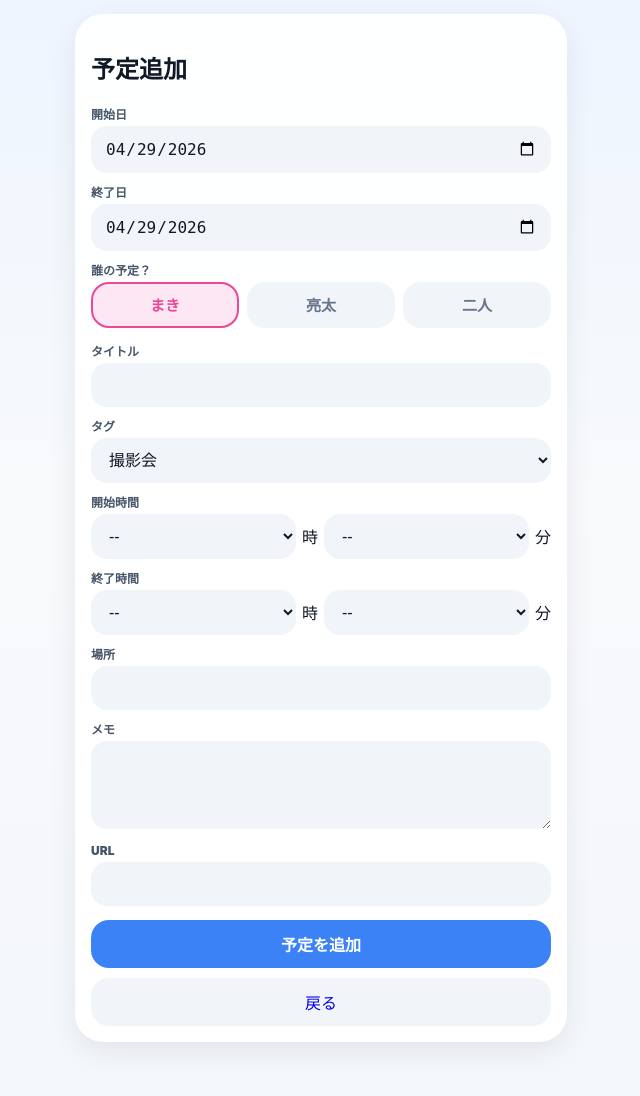
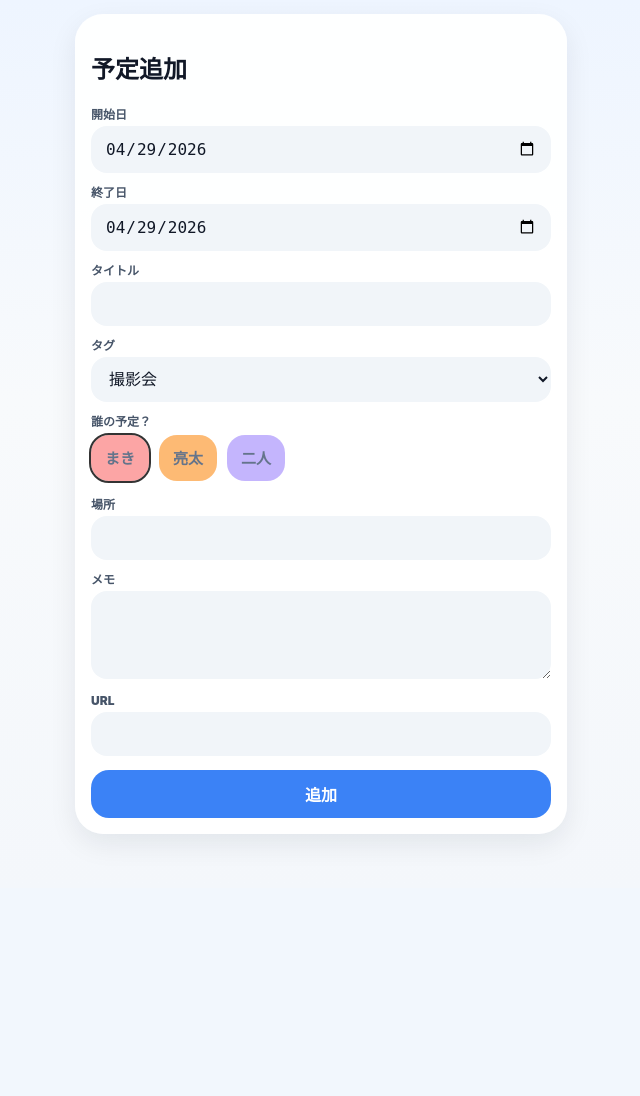
Before and after one commit to k2chanxmx-cloud/calendar_web_app, a Flask app: page /new in a window 1280 px wide. Shown: the whole page, without its empty margins (319-959 px from the left). After the commit the page ends 841 px from the top, so only its background shows below. Run offline with Flask 3, Linux system fonts and the light colour scheme; the visitor is signed in with stand-in values (Sample User, id 1); some libraries are stand-ins or nearby versions.

Commit message:
Add files via upload

```diff
--- a/app.py
+++ b/app.py
@@ -162,48 +162,72 @@ def get_month_events(year, month):
     return [normalize_event(row) for row in rows]
 
 
-def get_event(event_id):
-    conn = get_conn()
-    cur = conn.cursor(cursor_factory=RealDictCursor)
-    cur.execute("""
-        SELECT id, start_date, end_date, title, tag, owner, location, memo, url, start_time, end_time
-        FROM events
-        WHERE id = %s;
-    """, (event_id,))
-    row = cur.fetchone()
-    conn.close()
+    def get_event(event_id):
+        conn = get_conn()
+        cur = conn.cursor(cursor_factory=RealDictCursor)
+        cur.execute("""
+            SELECT id, start_date, end_date, title, tag, owner, location, memo, url, start_time, end_time
+            FROM events
+            WHERE id = %s;
+        """, (event_id,))
+        row = cur.fetchone()
+        conn.close()
 
-    return normalize_event(row) if row else None
+        return normalize_event(row) if row else None
 
 
-def build_events_by_date(events):
-    result = {}
-    for event in events:
-        try:
-            start = parse_date(event["start_date"])
-            end = parse_date(event["end_date"])
-        except Exception:
-            continue
+    def build_events_by_date(events):
+        result = {}
+        for event in events:
+            try:
+                start = parse_date(event["start_date"])
+                end = parse_date(event["end_date"])
+            except Exception:
+                continue
 
-        for d in date_range(start, end):
-            result.setdefault(d.strftime("%Y-%m-%d"), []).append(event)
+            for d in date_range(start, end):
+                result.setdefault(d.strftime("%Y-%m-%d"), []).append(event)
 
-    return result
+        return result
 
 
-def notify_all_devices(event):
-    if not VAPID_PUBLIC_KEY or not VAPID_PRIVATE_KEY:
-        print("VAPID keys are not set. Skip push notification.")
-        return
+    def notify_all_devices(event):
+        if not VAPID_PUBLIC_KEY or not VAPID_PRIVATE_KEY:
+            print("VAPID keys are not set. Skip push notification.")
+            return
 
-    conn = get_conn()
-    cur = conn.cursor(cursor_factory=RealDictCursor)
-    cur.execute("SELECT id, subscription FROM push_subscriptions;")
-    subs = cur.fetchall()
+        conn = get_conn()
+        cur = conn.cursor(cursor_factory=RealDictCursor)
+        cur.execute("SELECT id, subscription FROM push_subscriptions;")
+        subs = cur.fetchall()
+
+    date_text = event.get("start_date", "")
+    if event.get("end_date") and event.get("end_date") != event.get("start_date"):
+        date_text = f"{event.get('start_date')}〜{event.get('end_date')}"
+
+    time_text = ""
+    if event.get("start_time"):
+        time_text = event.get("start_time")
+        if event.get("end_time"):
+            time_text += f"〜{event.get('end_time')}"
+
+    body_lines = [
+        f"📅 {date_text}",
+        f"📝 {event.get('title', '')}",
+    ]
+
+    if time_text:
+        body_lines.append(f"🕒 {time_text}")
+
+    if event.get("owner"):
+        body_lines.append(f"👤 {event.get('owner')}")
+
+    if event.get("location"):
+        body_lines.append(f"📍 {event.get('location')}")
 
     payload = {
         "title": "予定が追加されました",
-        "body": f"{event['start_date']} {event['title']}\n{event.get('owner','')} / {event.get('location','')}",
+        "body": "\n".join(body_lines),
         "url": "/calendar"
     }
 
--- a/static/style.css
+++ b/static/style.css
@@ -252,9 +252,28 @@ textarea {
   誰の予定ボタン
 ========================= */
 .owner-buttons {
-  display:grid;
-  grid-template-columns:1fr 1fr 1fr;
-  gap:8px;
+  display: flex;
+  gap: 10px;
+  margin-top: 6px;
+}
+
+.owner-label {
+  padding: 10px 14px;
+  border-radius: 12px;
+  background: #eee;
+  cursor: pointer;
+}
+
+.owner-label.maki { background:#fca5a5; }
+.owner-label.ryota { background:#fdba74; }
+.owner-label.both { background:#c4b5fd; }
+
+input[type="radio"] {
+  display: none;
+}
+
+input[type="radio"]:checked + .owner-label {
+  outline: 2px solid #333;
 }
 
 .owner-radio {
@@ -500,3 +519,7 @@ textarea {
   border-radius:16px;
   margin-bottom:10px;
 }
+.push-enabled {
+  background:#22c55e;
+  color:#ffffff;
+}
--- a/templates/new.html
+++ b/templates/new.html
@@ -3,46 +3,27 @@
 <head>
   <meta charset="utf-8">
   <title>予定追加</title>
-  <meta name="viewport" content="width=device-width, initial-scale=1, viewport-fit=cover">
-  <link rel="apple-touch-icon" href="/static/icon.png">
-
-  <link rel="manifest" href="/static/manifest.json">
-  <link rel="apple-touch-icon" href="/static/icon.png">
-  <meta name="theme-color" content="#3b82f6">
-  <meta name="apple-mobile-web-app-capable" content="yes">
-  <meta name="apple-mobile-web-app-title" content="共有カレンダー">
-  <meta name="apple-mobile-web-app-status-bar-style" content="default">
+  <meta name="viewport" content="width=device-width, initial-scale=1">
 
   <link rel="stylesheet" href="/static/style.css">
 </head>
+
 <body>
 <div class="app">
+
   <section class="card">
-    <h1 class="section-title">予定追加</h1>
+    <h2>予定追加</h2>
 
     <form class="form-grid" action="/add" method="post">
+
       <div>
         <label>開始日</label>
-        <input name="start_date" type="date" value="{{ selected_date }}" required>
+        <input type="date" name="start_date" value="{{ selected_date }}" required>
       </div>
 
       <div>
         <label>終了日</label>
-        <input name="end_date" type="date" value="{{ selected_date }}">
-      </div>
-
-      <div>
-        <label>誰の予定？</label>
-        <div class="owner-buttons">
-          <input class="owner-radio" type="radio" id="owner_maki_new" name="owner" value="まき" checked>
-          <label class="owner-label maki" for="owner_maki_new">まき</label>
-
-          <input class="owner-radio" type="radio" id="owner_ryota_new" name="owner" value="亮太">
-          <label class="owner-label ryota" for="owner_ryota_new">亮太</label>
-
-          <input class="owner-radio" type="radio" id="owner_both_new" name="owner" value="二人">
-          <label class="owner-label both" for="owner_both_new">二人</label>
-        </div>
+        <input type="date" name="end_date" value="{{ selected_date }}">
       </div>
 
       <div>
@@ -54,50 +35,24 @@
         <label>タグ</label>
         <select name="tag">
           {% for tag in tags %}
-            <option value="{{ tag }}">{{ tag }}</option>
+          <option>{{ tag }}</option>
           {% endfor %}
         </select>
       </div>
 
       <div>
-        <label>開始時間</label>
-        <div class="time-row">
-          <select name="start_hour">
-            <option value="">--</option>
-            {% for h in hours %}
-              <option value="{{ h }}">{{ h }}</option>
-            {% endfor %}
-          </select>
-          <span>時</span>
+        <label>誰の予定？</label>
+        <div class="owner-buttons">
 
-          <select name="start_minute">
-            <option value="">--</option>
-            {% for m in minutes %}
-              <option value="{{ m }}">{{ m }}</option>
-            {% endfor %}
-          </select>
-          <span>分</span>
-        </div>
-      </div>
+          <input type="radio" id="m" name="owner" value="まき" checked>
+          <label for="m" class="owner-label maki">まき</label>
 
-      <div>
-        <label>終了時間</label>
-        <div class="time-row">
-          <select name="end_hour">
-            <option value="">--</option>
-            {% for h in hours %}
-              <option value="{{ h }}">{{ h }}</option>
-            {% endfor %}
-          </select>
-          <span>時</span>
+          <input type="radio" id="r" name="owner" value="亮太">
+          <label for="r" class="owner-label ryota">亮太</label>
 
-          <select name="end_minute">
-            <option value="">--</option>
-            {% for m in minutes %}
-              <option value="{{ m }}">{{ m }}</option>
-            {% endfor %}
-          </select>
-          <span>分</span>
+          <input type="radio" id="b" name="owner" value="二人">
+          <label for="b" class="owner-label both">二人</label>
+
         </div>
       </div>
 
@@ -116,11 +71,11 @@
         <input name="url">
       </div>
 
-      <button class="btn" type="submit">予定を追加</button>
+      <button class="btn">追加</button>
+
     </form>
+  </section>
 
-    <a class="back" href="/calendar">戻る</a>
-  </section>
 </div>
 </body>
 </html>
```
